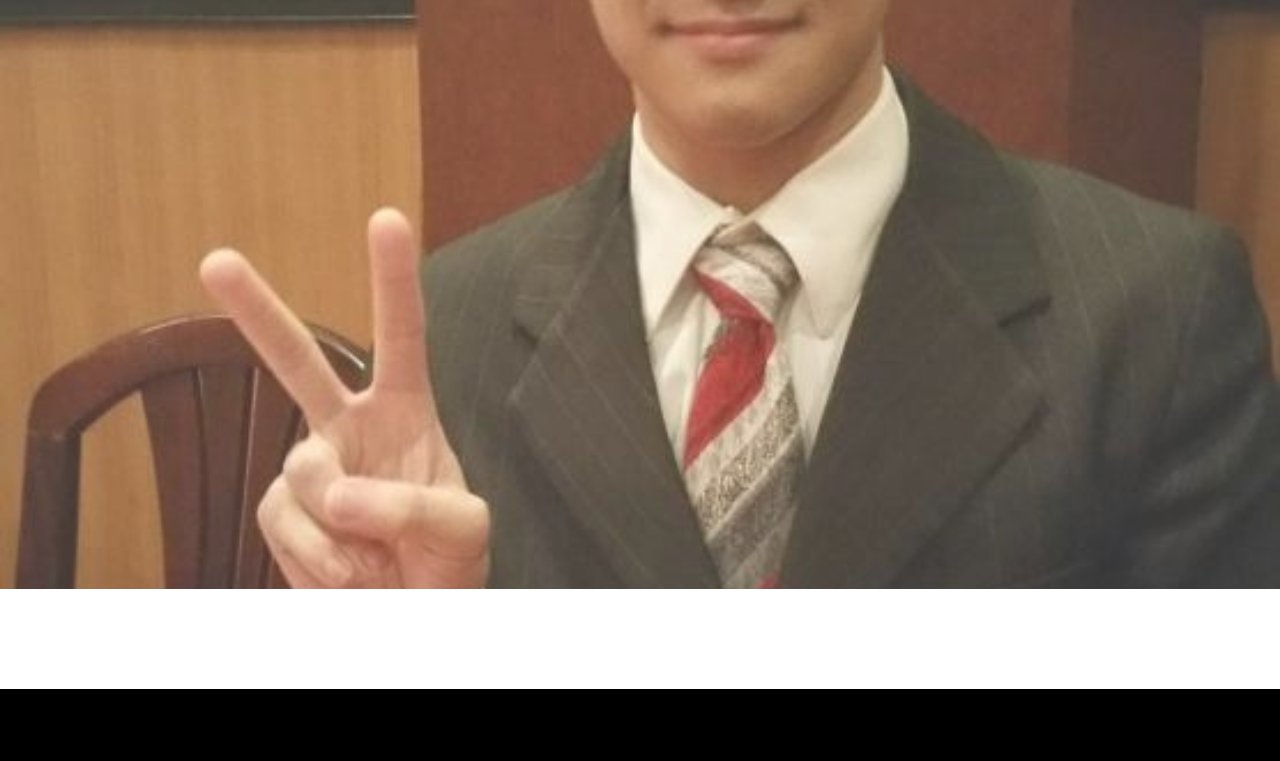
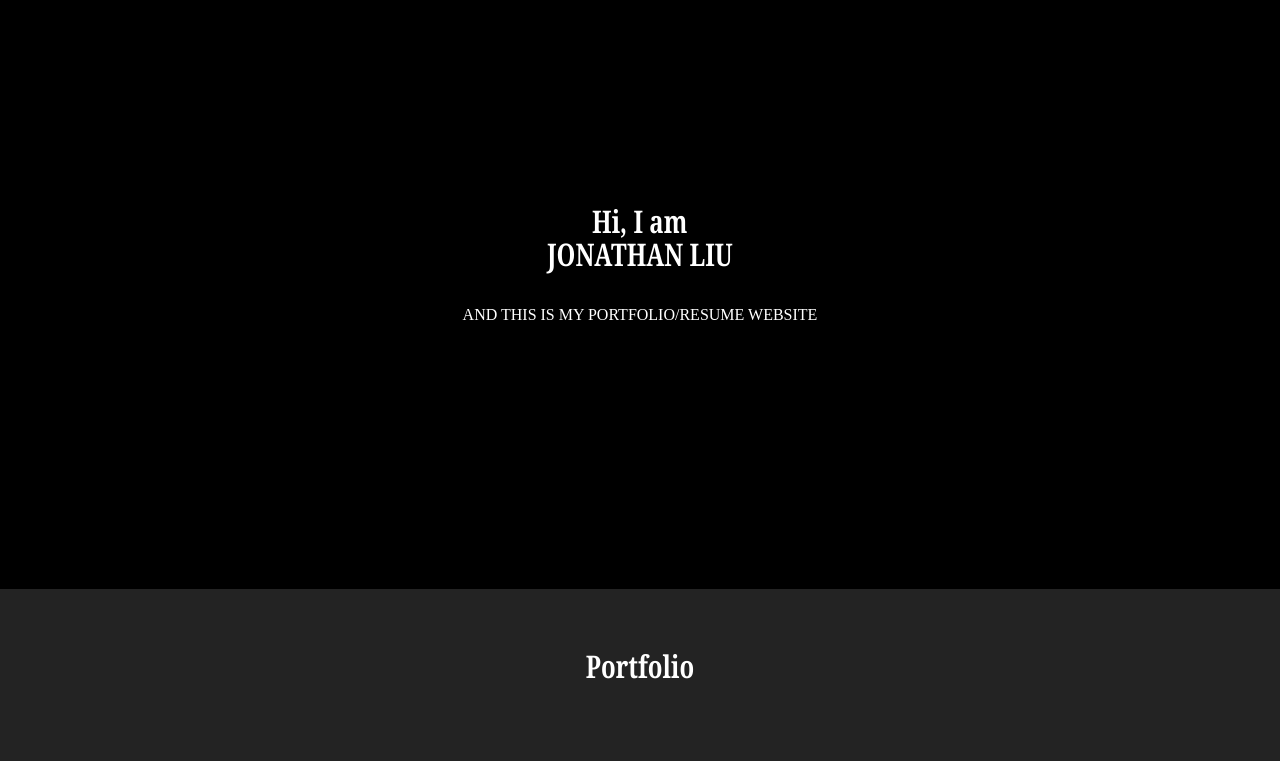
Before and after one commit to Silentshadow991/JonaeLiu.github.io, a plain HTML site: page index.html in a window 1280 px wide. Shown: the part 111-872 px from the top of the page. Drawn offline with Linux system fonts and the light colour scheme.

Commit message:
Update styles.css

```diff
--- a/css/styles.css
+++ b/css/styles.css
@@ -4,15 +4,6 @@
 }
 html{
   scroll-behavior: smooth;
-}
-.main{
-    width:100%;
-    background: url('..images/jonathan liu.jpg')no-repeat center center/cover;
-    background-position: center;
-    background-size: cover;
-    height: 100vh;
-    position: relative;
-    font-family: sans-serif;
 }
   /* navbar */
   .navbar{
```
